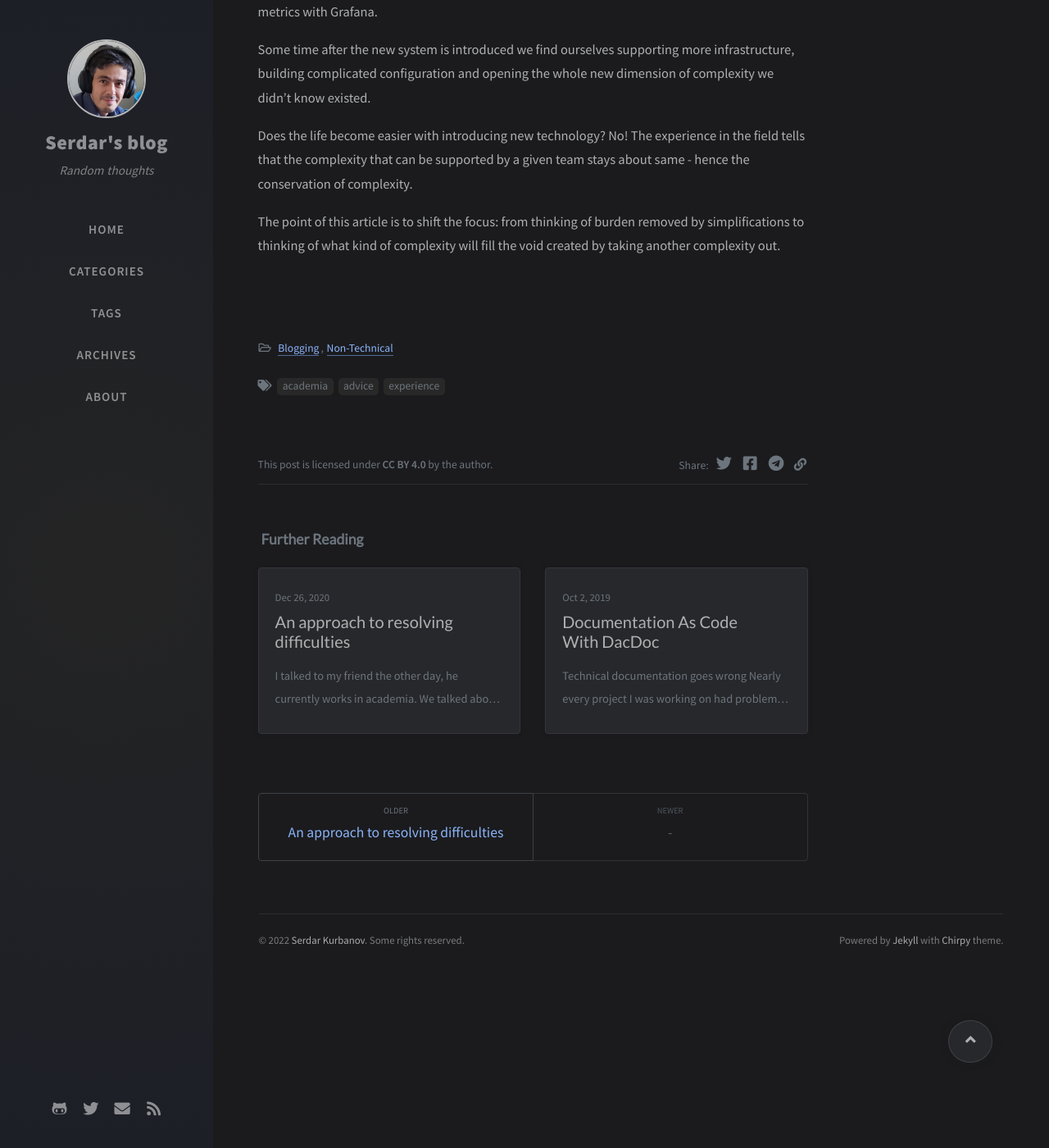
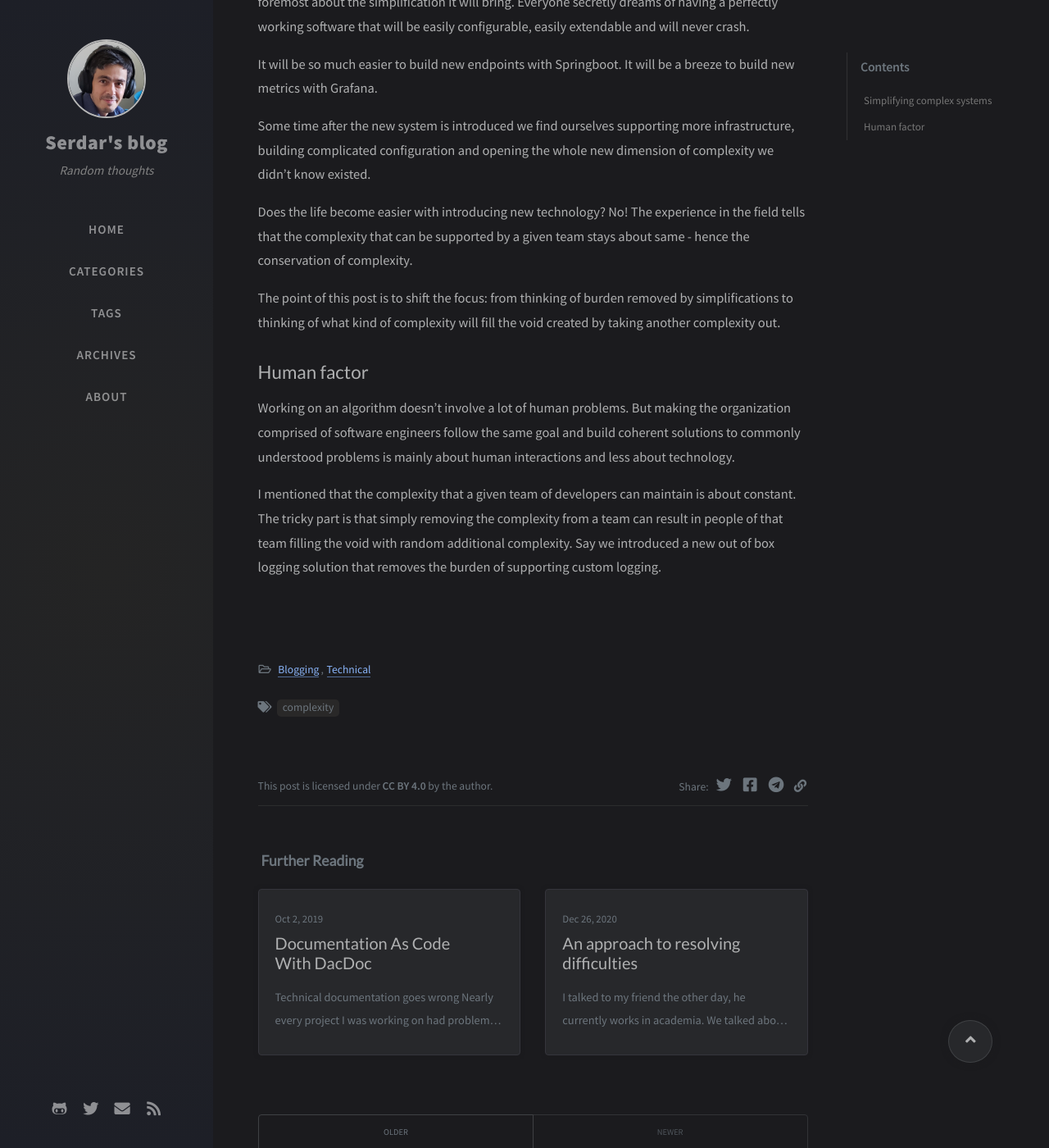
Before and after one commit to serdarkurbanov/serdarkurbanov.github.io, a Jekyll site: the page built from _posts/2022-07-15-conservation-of-complexity.md, in a window 1280 px wide and 1400 px high, scrolled down 370 px. Shown: the whole window at 82% size. Built offline with Jekyll 4.4.1, drawn with Linux system fonts in a browser that asks for light colours; nearby versions of some CDN libraries; comment, search, counter and statistics services are not loaded; some of the changed text lies outside the part shown.

Commit message:
add to post on complexity

```diff
--- a/_posts/2022-07-15-conservation-of-complexity.md
+++ b/_posts/2022-07-15-conservation-of-complexity.md
@@ -1,11 +1,13 @@
 ---
-title: The conservation of complexity in software systems
+title: The conservation of complexity in software development teams
 author: Serdar Kurbanov
 date: 2022-07-15 17:00:00 -0500
-categories: [Blogging, Non-Technical]
-tags: [academia, advice, experience]
+categories: [Blogging, Technical]
+tags: [complexity]
 image: /assets/img/sample/2022-07-15-conservation-of-complexity/escher-in-his-minds-eye.jpg
 ---
+
+## Simplifying complex systems
 
 Often when considering using a new framework or building a new system we think first and foremost about the simplification it will bring. Everyone secretly dreams of having a perfectly working software that will be easily configurable, easily extendable and will never crash.
 
@@ -15,4 +17,10 @@ Some time after the new system is introduced we find ourselves supporting more i
 
 Does the life become easier with introducing new technology? No! The experience in the field tells that the complexity that can be supported by a given team stays about same - hence the conservation of complexity.
 
-The point of this article is to shift the focus: from thinking of burden removed by simplifications to thinking of what kind of complexity will fill the void created by taking another complexity out.
+The point of this post is to shift the focus: from thinking of burden removed by simplifications to thinking of what kind of complexity will fill the void created by taking another complexity out.
+
+## Human factor
+
+Working on an algorithm doesn't involve a lot of human problems. But making the organization comprised of software engineers follow the same goal and build coherent solutions to commonly understood problems is mainly about human interactions and less about technology.
+
+I mentioned that the complexity that a given team of developers can maintain is about constant. The tricky part is that simply removing the complexity from a team can result in people of that team filling the void with random additional complexity. Say we introduced a new out of box logging solution that removes the burden of supporting custom logging.
```
